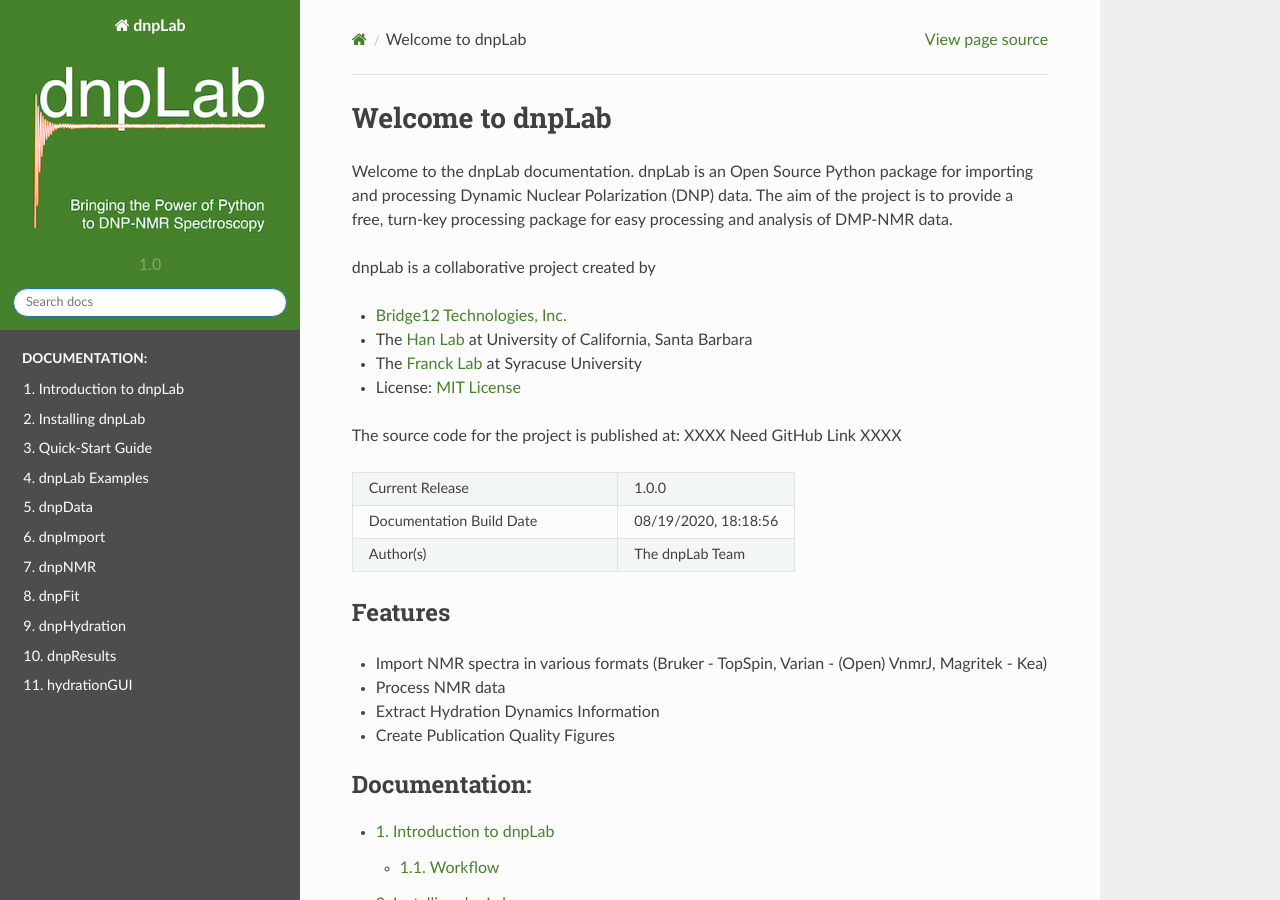
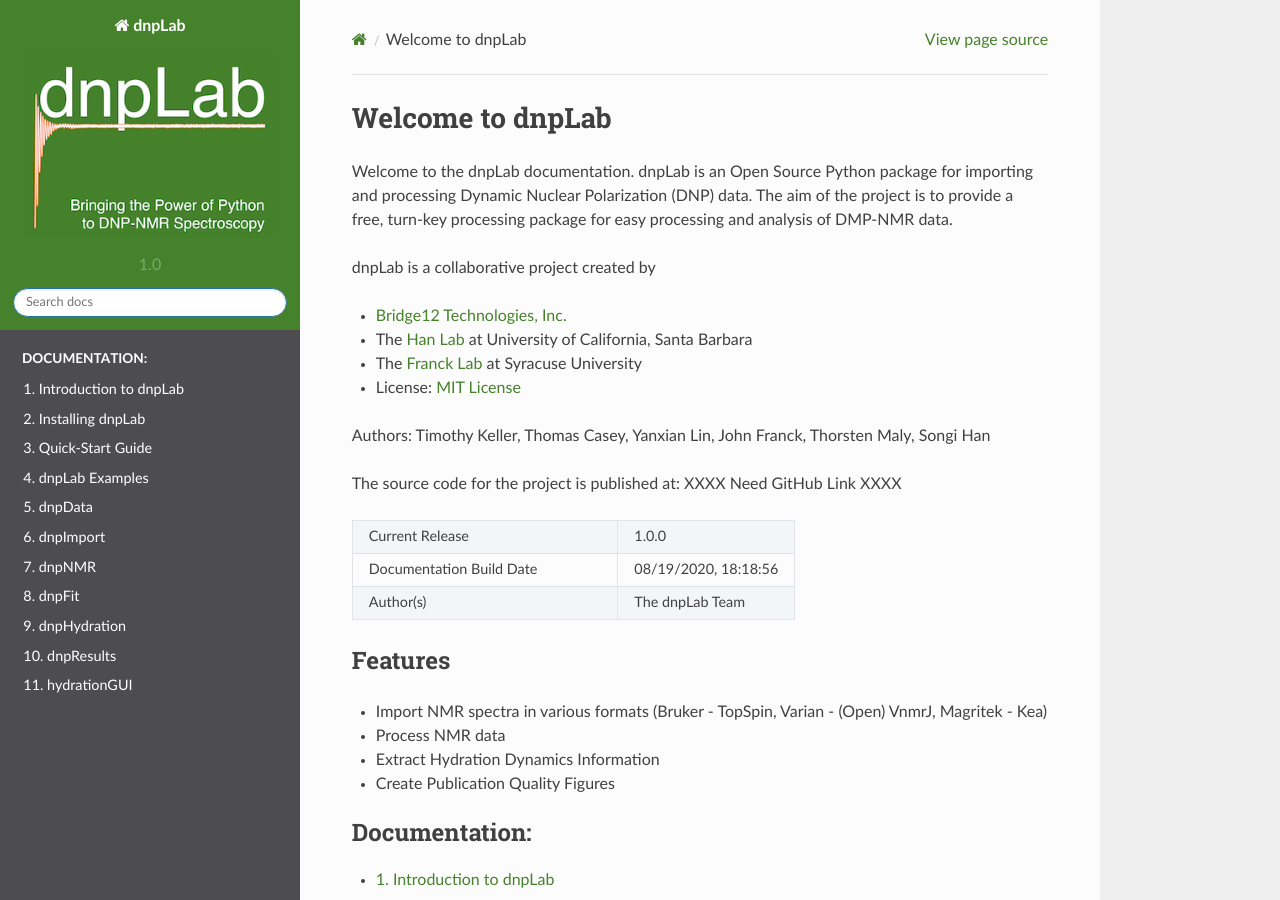
Before and after one commit to DNPLab/DNPLab, a Sphinx documentation site: the page built from docs/source/index.rst, in a window 1280 px wide and 900 px high. Built offline with Sphinx 7.4.7 and the Read the Docs theme 2.0.0, drawn with Linux system fonts in a browser that asks for light colours.

Commit message:
Added Authors to index page

```diff
--- a/docs/source/index.rst
+++ b/docs/source/index.rst
@@ -38,6 +38,7 @@
 * The |FranckLabLink| at Syracuse University
 * License: `MIT License <https://en.wikipedia.org/wiki/MIT_License>`_
 
+Authors: Timothy Keller, Thomas Casey, Yanxian Lin, John Franck, Thorsten Maly, Songi Han
 
 The source code for the project is published at: XXXX Need GitHub Link XXXX
 
```
